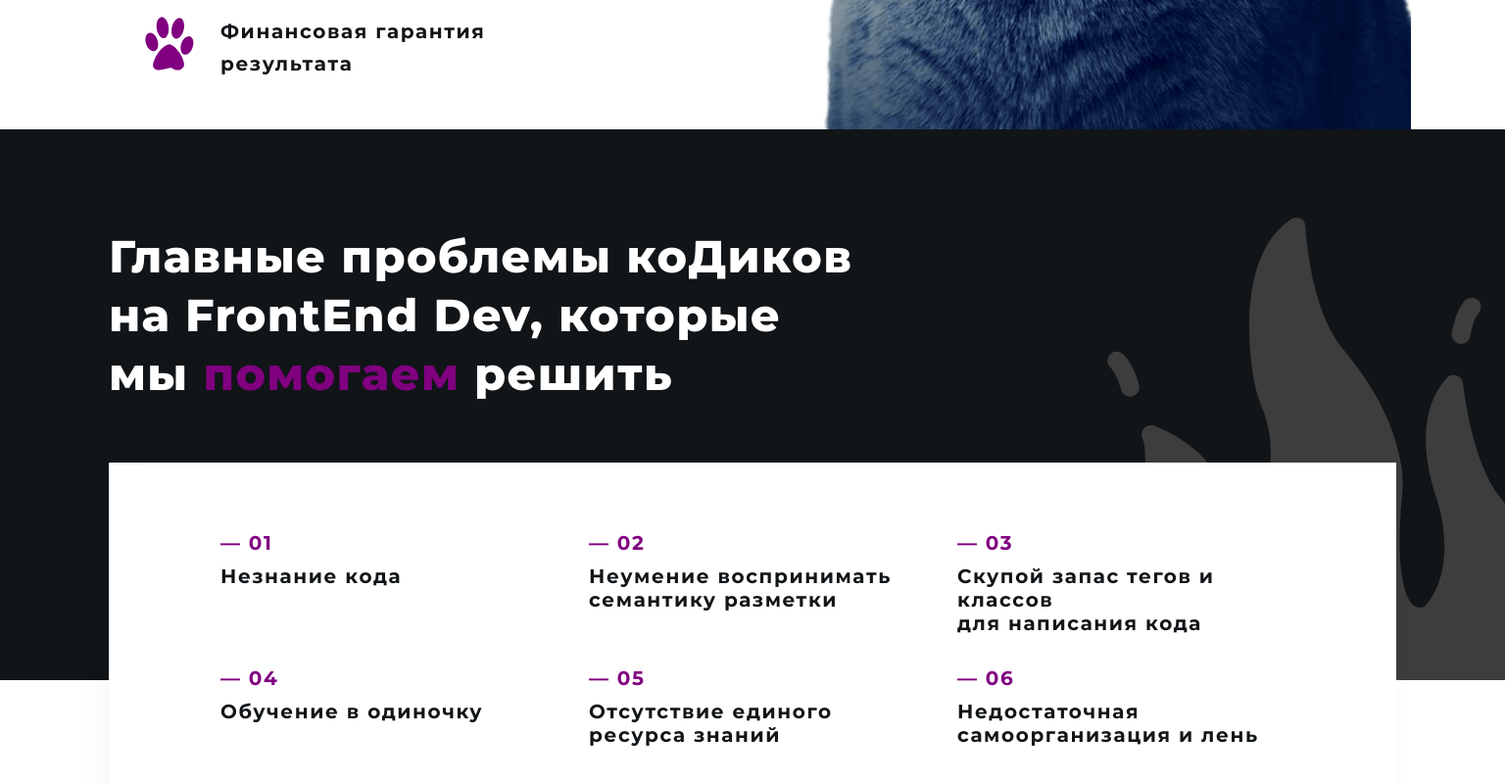
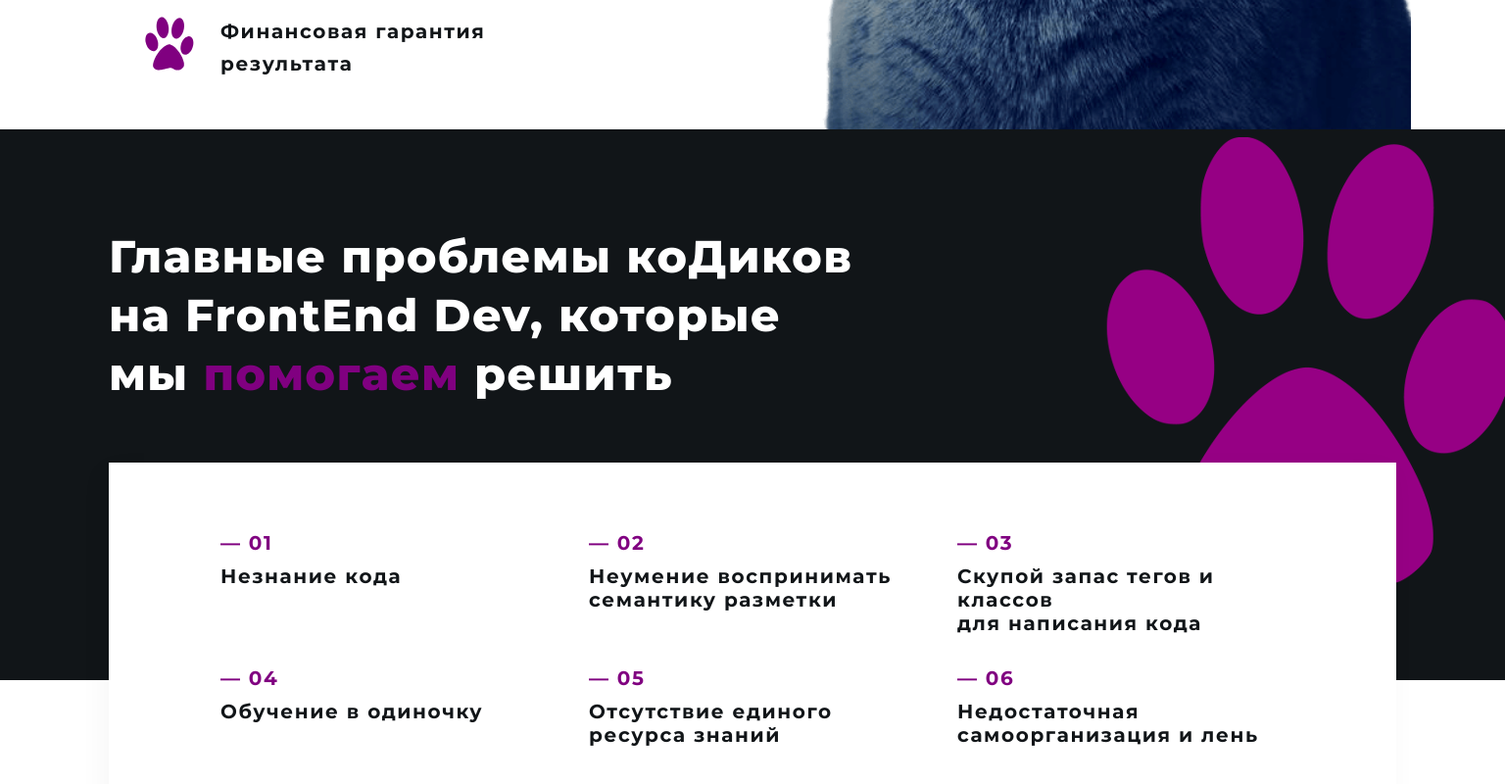
Before and after one commit to Marinessa393/DevCat, a website built with Parcel: page src/index.html in a window 1536 px wide. Shown: the part 900-1700 px from the top of the page at 98% size. Built offline with nearby package versions, Linux system fonts and the light colour scheme.

Commit message:
Updates bg-image for desktop and positioning

```diff
--- a/src/sass/components/_problems.scss
+++ b/src/sass/components/_problems.scss
@@ -20,9 +20,9 @@
   @media screen and (min-width: 1344px) {
     padding-top: 100px;
     padding-bottom: 282px;
-    background-image: url(../images/problems/fire-bg.png);
+    background-image: url(../images/problems/paw-bg.png);
     background-repeat: no-repeat;
-    background-position: right bottom;
+    background-position: right top;
     background-size: 452px 455px contain;
   }
 }
```
